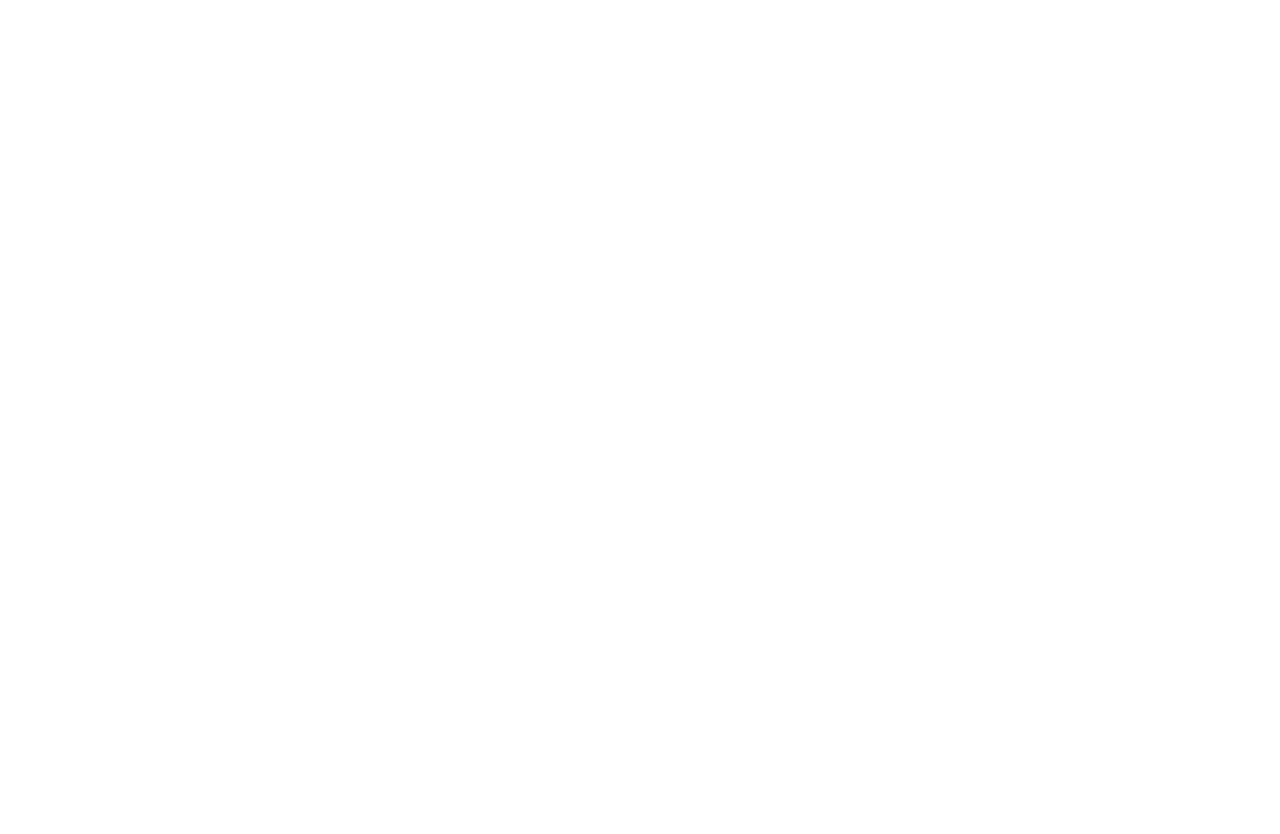
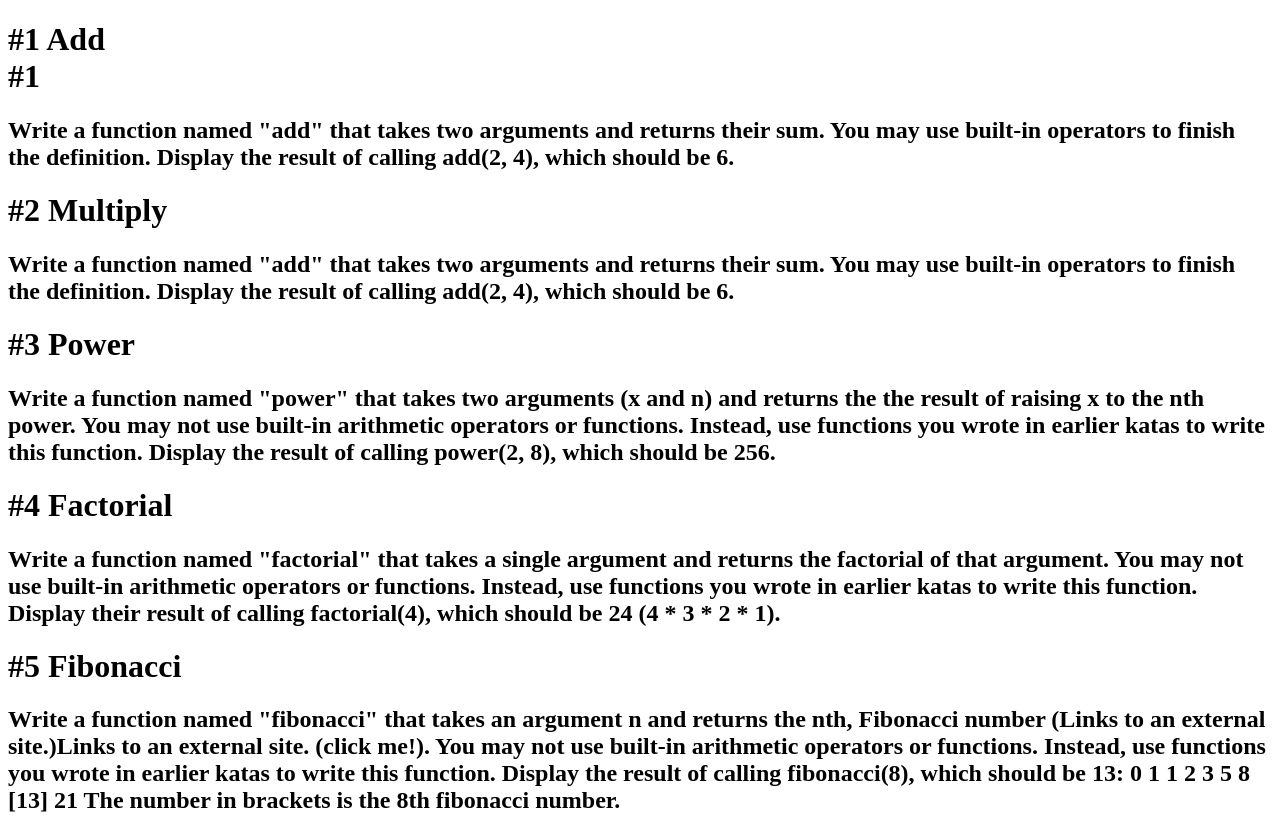
Before and after one commit to bomazani/katasFunctionsForLoops, a plain HTML site: page index.html in a window 1280 px wide. Before the commit the page ends 800 px from the top, so only its background shows below. Drawn offline with Linux system fonts and the light colour scheme.

Commit message:
second commit. Just getting started

```diff
--- a/funcForLoop.js
+++ b/funcForLoop.js
@@ -0,0 +1,3 @@
+test = "1,2,3 Testing"
+document.createElement("div");
+document.body.appendChild(test)
--- a/index.html
+++ b/index.html
@@ -7,6 +7,47 @@
     <title>Document</title>
 </head>
 <body>
+    <h1>#1 Add</h>
+        <header>#1</header>
+        <h2>Write a function named "add" that takes two arguments and returns their sum.
+
+                You may use built-in operators to finish the definition.
+
+                Display the result of calling add(2, 4), which should be 6.
+        </h2>
+    <h1>#2 Multiply</h1>
+        <h2>Write a function named "add" that takes two arguments and returns their sum.
+
+                You may use built-in operators to finish the definition.
+
+                Display the result of calling add(2, 4), which should be 6.
+        </h2>
+    <h1>#3 Power</h1>
+        <h2>Write a function named "power" that takes two arguments (x and n) and returns the the result of raising x to the nth power.
+
+                You may not use built-in arithmetic operators or functions. Instead, use functions you wrote in earlier katas to write this function.
+
+                Display the result of calling power(2, 8), which should be 256.
+
+        </h2>
+    <h1>#4 Factorial</h1>
+        <h2>Write a function named "factorial" that takes a single argument and returns the factorial of that argument.
+
+                You may not use built-in arithmetic operators or functions. Instead, use functions you wrote in earlier katas to write this function.
+
+                Display their result of calling factorial(4), which should be 24 (4 * 3 * 2 * 1).
+        </h2>
+    <h1>#5 Fibonacci</h1>
+        <h2>Write a function named "fibonacci" that takes an argument n and returns the nth, Fibonacci number (Links to an external site.)Links to an external site. (click me!).
+
+                You may not use built-in arithmetic operators or functions. Instead, use functions you wrote in earlier katas to write this function.
+
+                Display the result of calling fibonacci(8), which should be 13:
+
+                0 1 1 2 3 5 8 [13] 21
+
+                The number in brackets is the 8th fibonacci number.
+        </h2>
 
 
     <script type = "text/javascript" src = "funcForLoop.js"></script>
```
